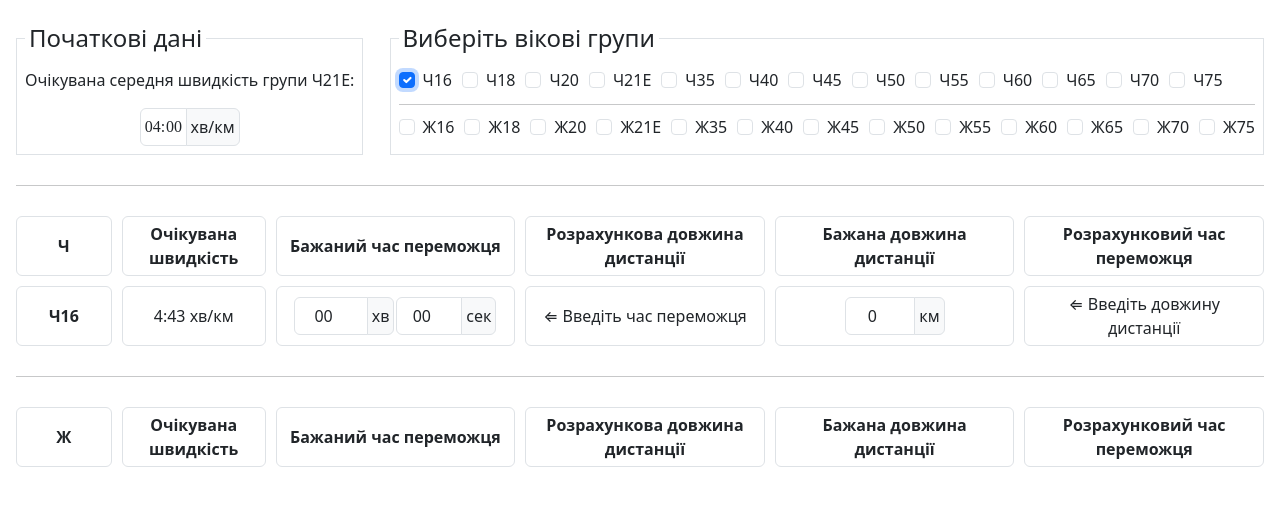
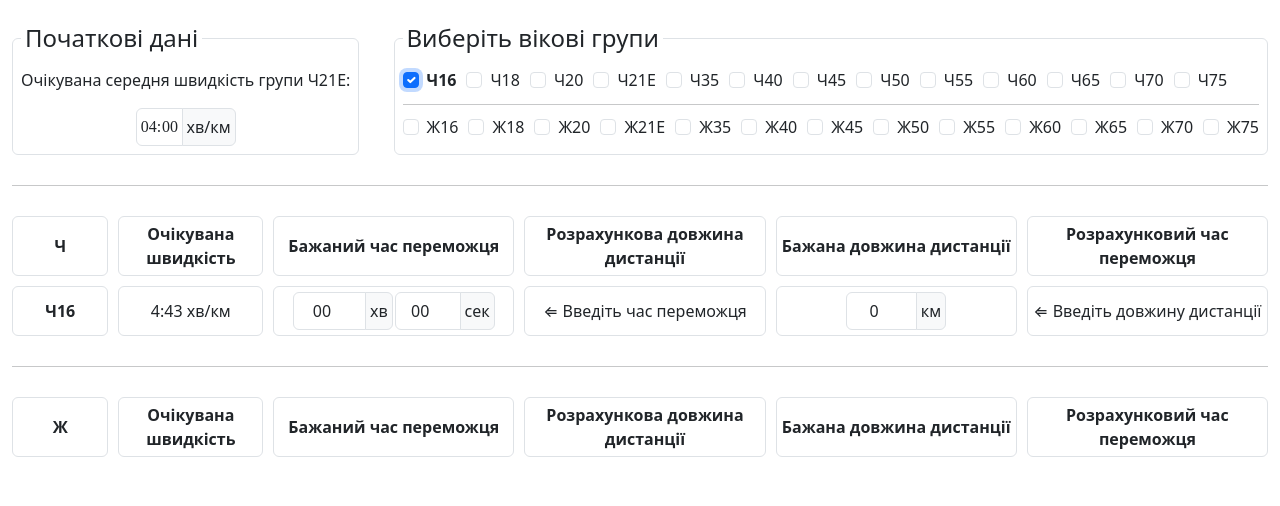
Before and after one commit to teslmik/calculate-winner-time-or-distance-length, a plain HTML site: page index.html in a window 1280 px wide. Both pictures are taken after a click on the checkbox "Ч16". Drawn offline with nearby package versions, Linux system fonts and the light colour scheme.

Commit message:
fix styles

```diff
--- a/app.js
+++ b/app.js
@@ -6,7 +6,8 @@ import { updateValues, onChangeGroupList } from './helpers/helpers.js';
 
 const tableHeaders = document.querySelectorAll('.table-header'),
   checkboxContainer = document.querySelector('.checkbox-container'),
-  startDataInput = document.getElementById('startDataInput');
+  startDataInput = document.getElementById('startDataInput'),
+  gridBody = document.querySelectorAll('.grid-body');
 
 const menValues = [];
 const womenValues = [];
@@ -30,9 +31,14 @@ checkboxContainer.addEventListener('change', (e) => {
   onChangeGroupList(e, menValues, womenValues);
 
   if (menValues) {
+    gridBody[0].style.display = 'grid';
     updateValues(menValues, 0, menWinPrefTimeValues, menPrefLengthDist);
   }
   if (womenValues) {
+    gridBody[1].style.display = 'grid';
     updateValues(womenValues, 1, womenWinPrefTimeValues, womenPrefLengthDist);
   }
+  if (menValues.length === 0) gridBody[0].style.display = 'none';
+  if (womenValues.length === 0) gridBody[1].style.display = 'none';
+
 });
--- a/index.html
+++ b/index.html
@@ -15,7 +15,7 @@
   <script type="module" src="app.js" defer></script>
 </head>
 
-<body>
+<body class="container-xxl">
   <header>
     <fieldset class="header-data border p-2">
       <legend class="float-none w-auto p-1 m-0">Початкові дані</legend>
--- a/style.css
+++ b/style.css
@@ -15,6 +15,10 @@ label {
   display: flex;
   flex-wrap: nowrap;
   align-items: center;
+}
+
+.border {
+  border-radius: 0.375rem;
 }
 
 .checkbox-hr {
@@ -59,10 +63,20 @@ header {
   max-width: 100px;
 }
 
+.table-container {
+  display: flex;
+  flex-direction: column;
+  gap: 10px;
+}
+
 .grid-container {
   display: grid;
   grid-template-columns: 0.4fr 0.6fr repeat(4, 1fr);
   grid-gap: 10px;
+}
+
+.grid-body {
+  display: none;
 }
 
 .grid-column {
@@ -71,7 +85,6 @@ header {
   display: flex;
   flex-direction: column;
   gap: 10px;
-  margin-top: 10px;
 }
 
 .grid-item {
@@ -112,6 +125,12 @@ header {
 }
 
 @media (max-width: 792px) {
+  body,
+  input.form-control,
+  .input-group-text {
+    font-size: 14px;
+  }
+
   header {
     display: flex;
     flex-direction: column;
@@ -138,3 +157,7 @@ header {
 .data-input::-webkit-clear-button {
   display: none;
 }
+
+input:checked + label {
+  font-weight: bold;
+}
```
